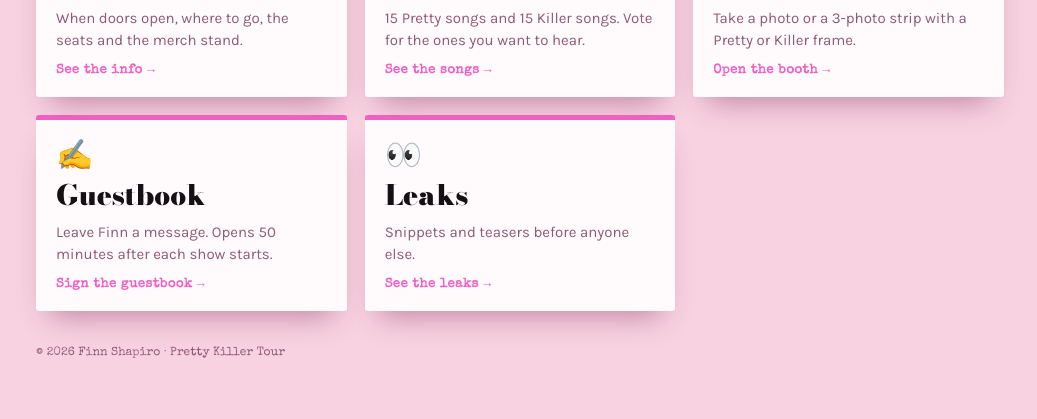
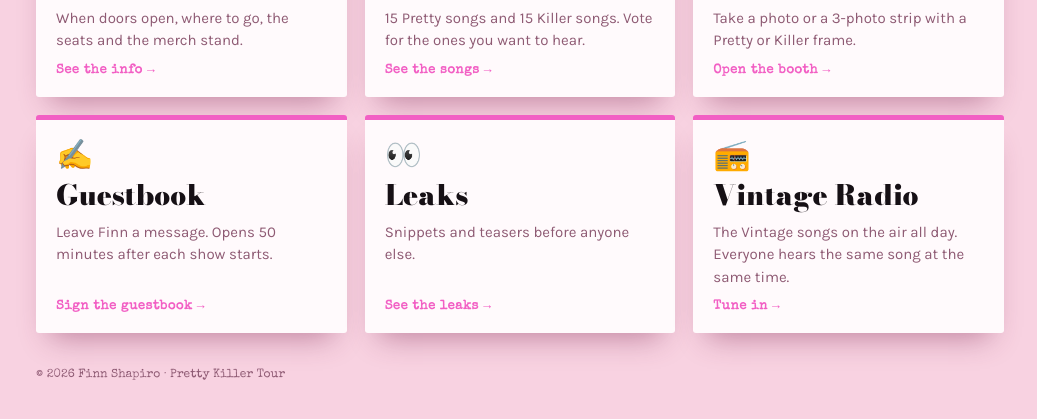
Before and after one commit to Qwerty-ally/pretty-killer-hub, a plain HTML site: page index.html in a window 1280 px wide. Shown: the part 659-1078 px from the top of the page, without its empty margins (120-1157 px from the left). Drawn offline with nearby package versions, Linux system fonts and the light colour scheme.

Commit message:
Add Vintage Radio to the hub
Co-Authored-By: Claude Opus 5.5 <noreply@anthropic.com>

```diff
--- a/index.html
+++ b/index.html
@@ -99,7 +99,8 @@ const SITES = [
   { ico:"🎵", name:"Tracklist",     text:"15 Pretty songs and 15 Killer songs. Vote for the ones you want to hear.", url:T + "#tracklist", go:"See the songs" },
   { ico:"📸", name:"Photo booth",   text:"Take a photo or a 3-photo strip with a Pretty or Killer frame.", url:T + "booth.html", go:"Open the booth" },
   { ico:"✍️", name:"Guestbook",     text:"Leave Finn a message. Opens 50 minutes after each show starts.", url:T + "#guestbook", go:"Sign the guestbook" },
-  { ico:"👀", name:"Leaks",         text:"Snippets and teasers before anyone else.", url:"https://qwerty-ally.github.io/pretty-killer-leaks/", go:"See the leaks" }
+  { ico:"👀", name:"Leaks",         text:"Snippets and teasers before anyone else.", url:"https://qwerty-ally.github.io/pretty-killer-leaks/", go:"See the leaks" },
+  { ico:"📻", name:"Vintage Radio", text:"The Vintage songs on the air all day. Everyone hears the same song at the same time.", url:"https://qwerty-ally.github.io/vintage-radio/", go:"Tune in" }
 ];
 
 const $ = s => document.querySelector(s);
```
Also changed, not shown: 1 other file.
